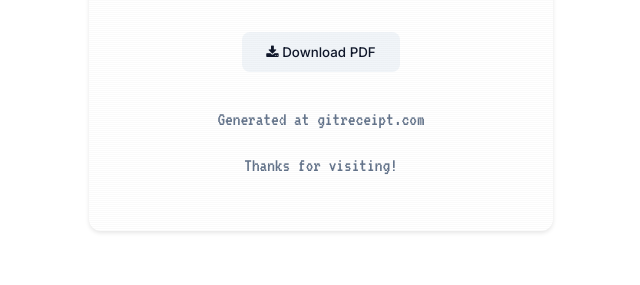
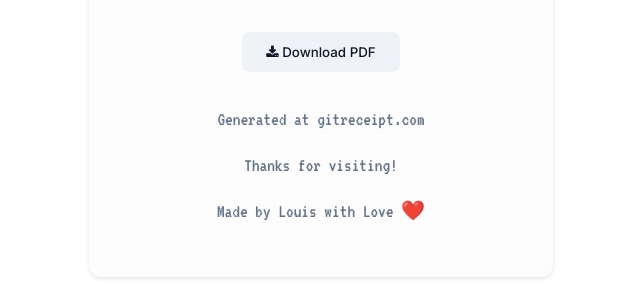
Before and after one commit to LouisMasson/Github_ReceiptGenerator, a Flask app: page / in a window 1280 px wide. Shown: the part 950-1235 px from the top of the page, without its empty margins (319-959 px from the left). Before the commit the page ends 1183 px from the top, so only its background shows below. Run offline with Flask 3, Linux system fonts and the light colour scheme.

Commit message:
Agent query: 1. Is the new footer message "Made by Louis with Love ❤️" visible in both the web page and PDF export? 2. Does the PDF export functionality work correctly when clicking the download button?

```diff
--- a/templates/index.html
+++ b/templates/index.html
@@ -68,6 +68,7 @@
                             </button>
                             <p>Generated at gitreceipt.com</p>
                             <p>Thanks for visiting!</p>
+                            <p>Made by Louis with Love ❤️</p>
                         </div>
                     </div>
                 </div>
--- a/templates/pdf_receipt.html
+++ b/templates/pdf_receipt.html
@@ -68,6 +68,7 @@
             <div class="divider">********************************</div>
             <p>Generated at gitreceipt.com</p>
             <p>Thanks for visiting!</p>
+            <p>Made by Louis with Love ❤️</p>
         </div>
     </div>
 </body>
```
Also changed, not shown: github_cache.sqlite.
